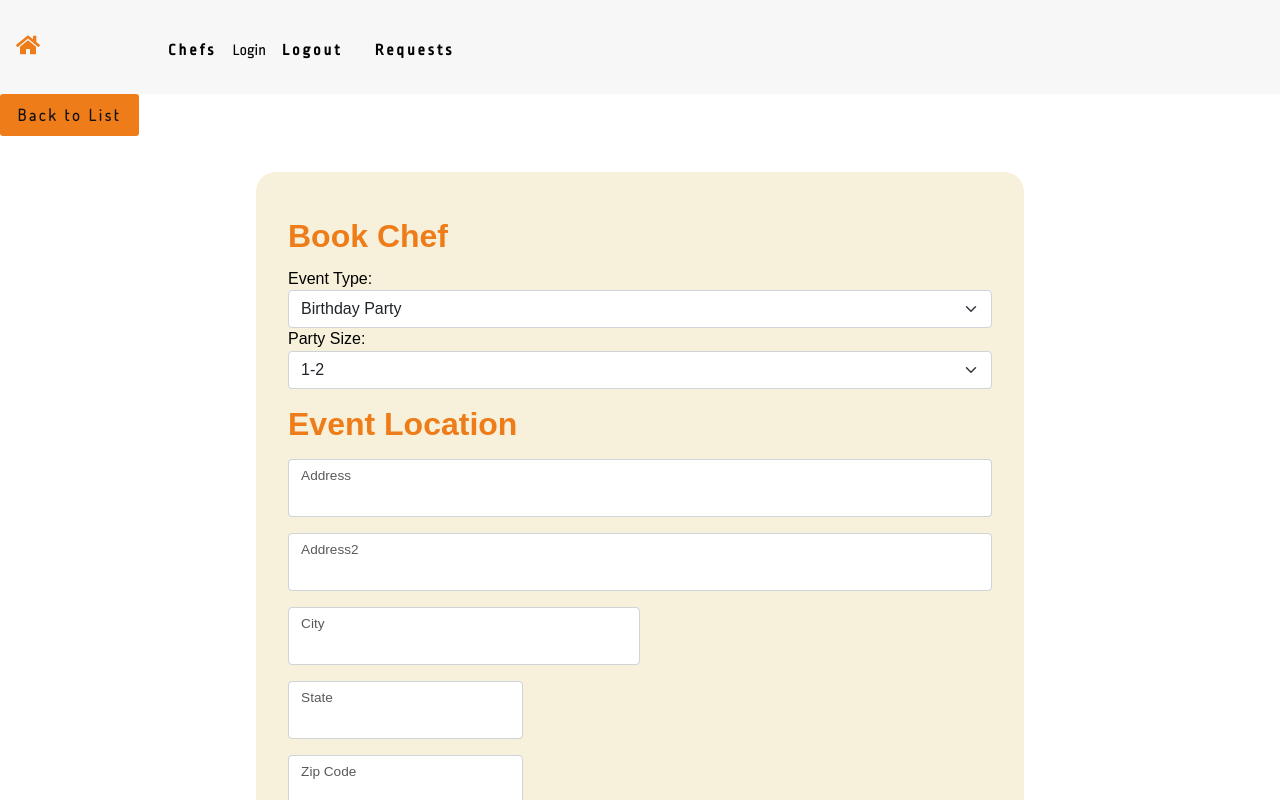
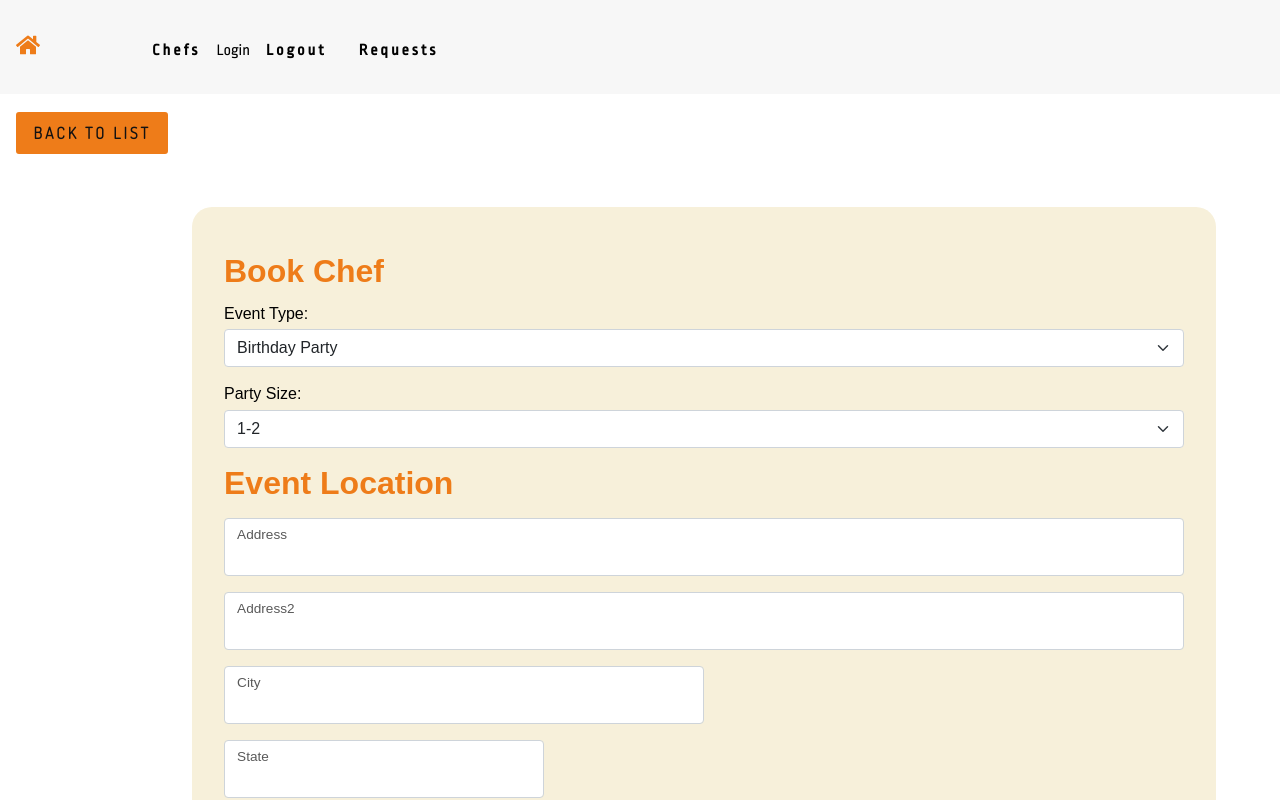
Before and after one commit to yashiazize/CapstoneProject, a React (Create React App) app in the folder front-end/: page /chefs/1/bookings/new in a window 1280 px wide. Shown: the top 800 px of the page. Built offline with nearby package versions, Linux system fonts and the light colour scheme; no server answers.

Commit message:
sticky button on book chef form

```diff
--- a/front-end/src/App.css
+++ b/front-end/src/App.css
@@ -128,6 +128,8 @@ h6 {
 	list-style-type: none;
 	display: flex;
 	justify-content: space-between;
+	margin-right: 1rem;
+	padding-left: 1rem;
 }
 
 .nav-links a {
@@ -148,7 +150,7 @@ h6 {
 }
 
 .show-nav {
-	height: 100px;
+	height: 50px;
 }
 
 .lgnBtn {
@@ -419,6 +421,19 @@ h6 {
 /* End React Calendar */
 
 /* Booking Form */
+.new-booking {
+	margin-top: 1rem;
+	margin-left: 1rem;
+}
+
+.new-booking a {
+	text-transform: uppercase;
+}
+.stick {
+	position: sticky;
+	top: 7rem;
+}
+
 .booking {
 	display: flex;
 	margin: 0;
@@ -432,7 +447,7 @@ h6 {
 
 .booking-container {
 	background: #f7f0da;
-	width: 60vw;
+	width: 80vw;
 	/* height: 120vh; */
 	border-radius: 20px;
 	display: flex;
@@ -440,7 +455,9 @@ h6 {
 	flex-direction: column;
 	color: black;
 	padding: 2em;
-	margin-top: 3rem;
+	/* margin-top: 6rem; */
+	/* margin-left: 10rem; */
+	margin: 12rem 3rem 10rem 10rem;
 }
 
 .booking-heading {
--- a/front-end/src/Components/BookingForm.js
+++ b/front-end/src/Components/BookingForm.js
@@ -51,7 +51,7 @@ const BookingForm = () => {
 			<form onSubmit={handleSubmit} className="booking-container">
 				<h1 className="booking-heading"> Book Chef</h1>
 				<div>
-					<label>Event Type:</label>
+					<label className="mb-1">Event Type:</label>
 					<select
 						onChange={handleChange("event_type")}
 						className="form-select"
@@ -72,7 +72,7 @@ const BookingForm = () => {
 					</select>
 				</div>
 				<div>
-					<label>Party Size:</label>
+					<label className="mb-1 mt-3">Party Size:</label>
 					<select
 						onChange={handleChange("party_size")}
 						defaultValue=""
--- a/front-end/src/Pages/NewBooking.js
+++ b/front-end/src/Pages/NewBooking.js
@@ -3,14 +3,14 @@ import { Link } from "react-router-dom";
 
 const NewBooking = () => {
 	return (
-    <div>
-      <Link to={"/users/chefs"} className="btn-primary">
+		<section className="new-booking">
+			<Link to={"/users/chefs"} className="btn-primary stick">
 				Back to List
 			</Link>
 			<div>
 				<BookingForm />
 			</div>
-    </div>
+		</section>
 	);
 };
 
```
Lines whose indentation alone changed are shown as unchanged.
